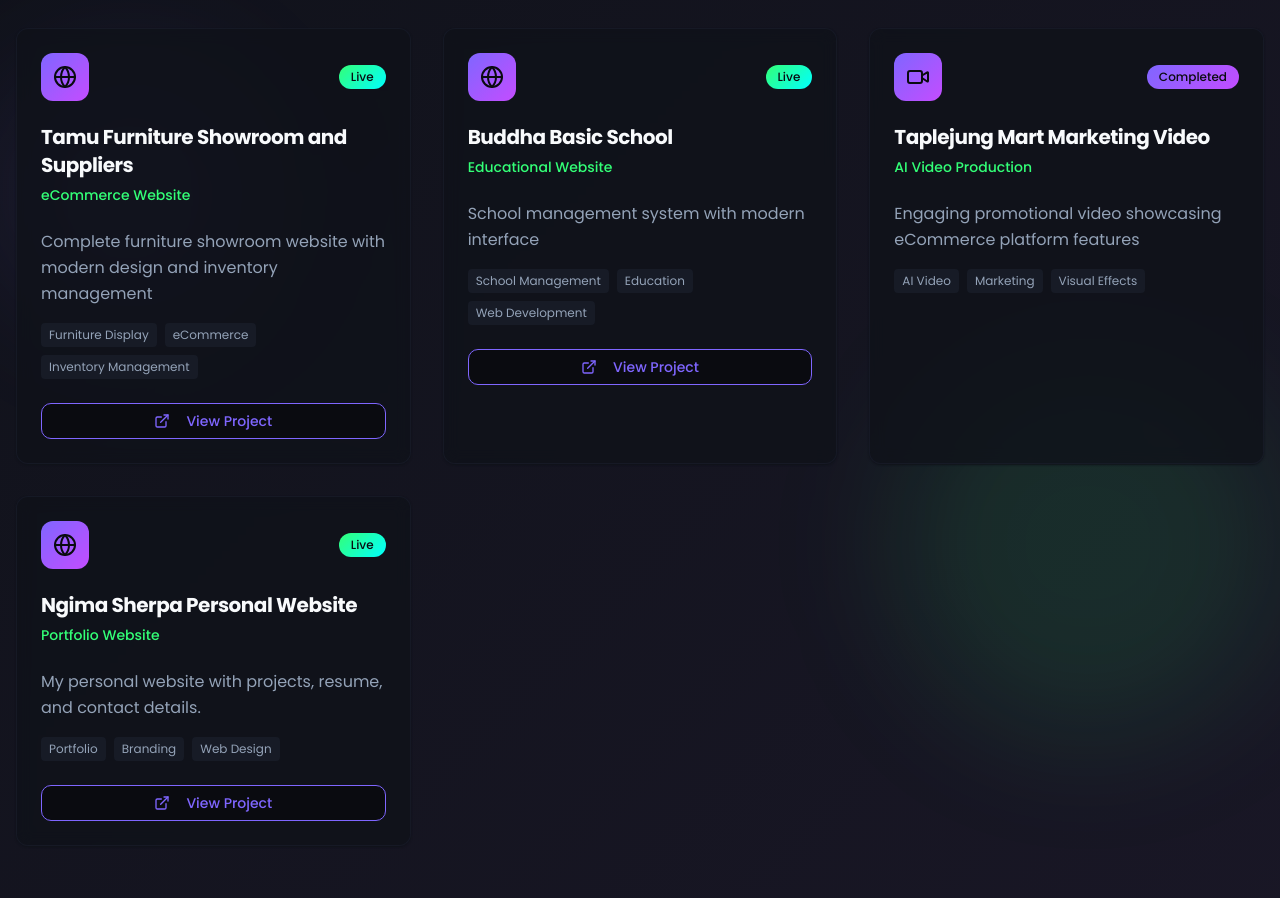
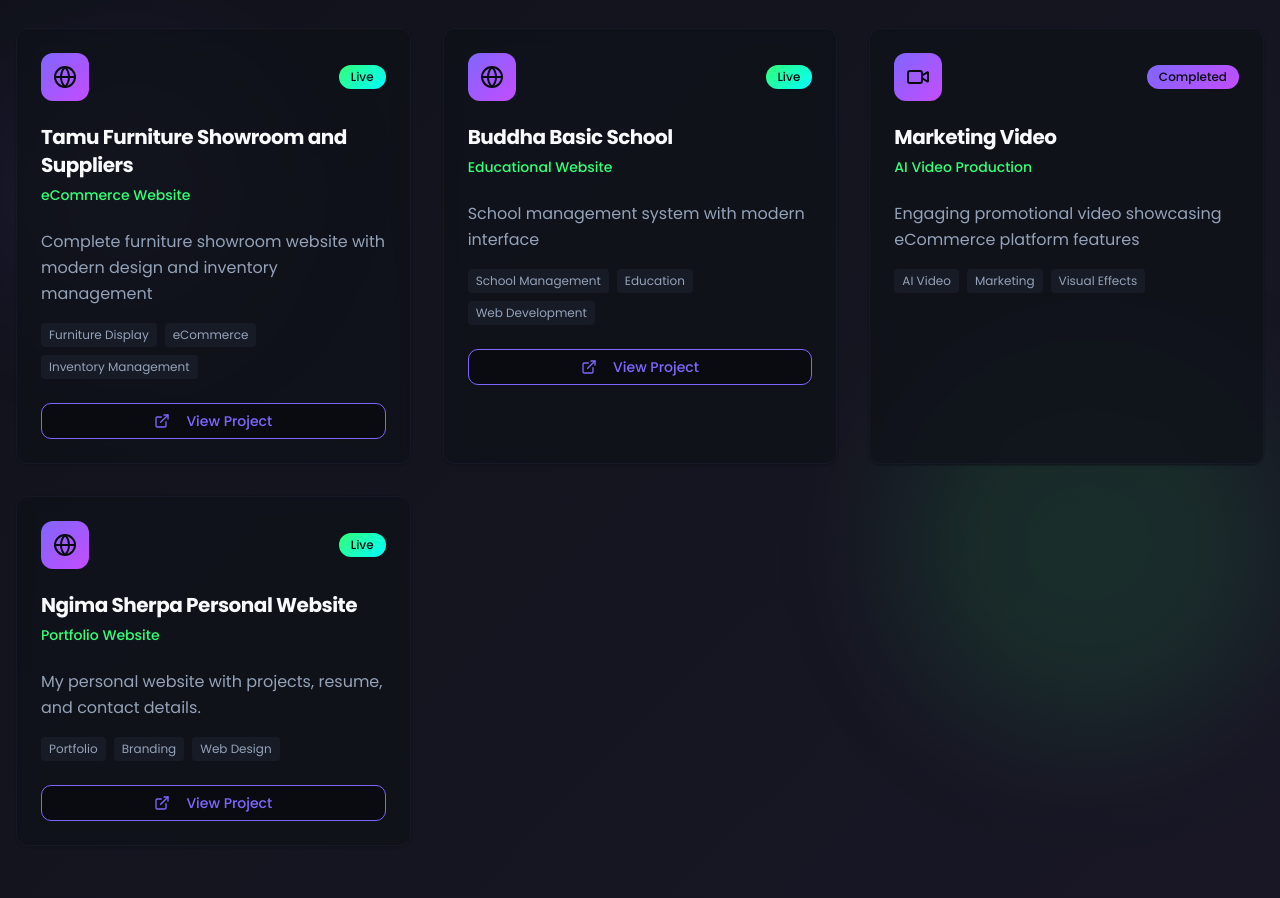
Before and after one commit to Ngima123/ngimasherpa, a React (Vite) app: page / in a window 1280 px wide. Shown: the part 3820-4718 px from the top of the page. Built offline with nearby package versions, Linux system fonts and the light colour scheme.

Commit message:
Remove "Taplejung Mart" text
Removed the text "Taplejung Mart" from the portfolio section.
-edited src/components/PortfolioSection.tsx

```diff
--- a/src/components/PortfolioSection.tsx
+++ b/src/components/PortfolioSection.tsx
@@ -23,7 +23,7 @@ const PortfolioSection = () => {
       status: "Live"
     },
     {
-      title: "Taplejung Mart Marketing Video",
+      title: "Marketing Video",
       category: "AI Video Production",
       description: "Engaging promotional video showcasing eCommerce platform features",
       icon: Video,
```
